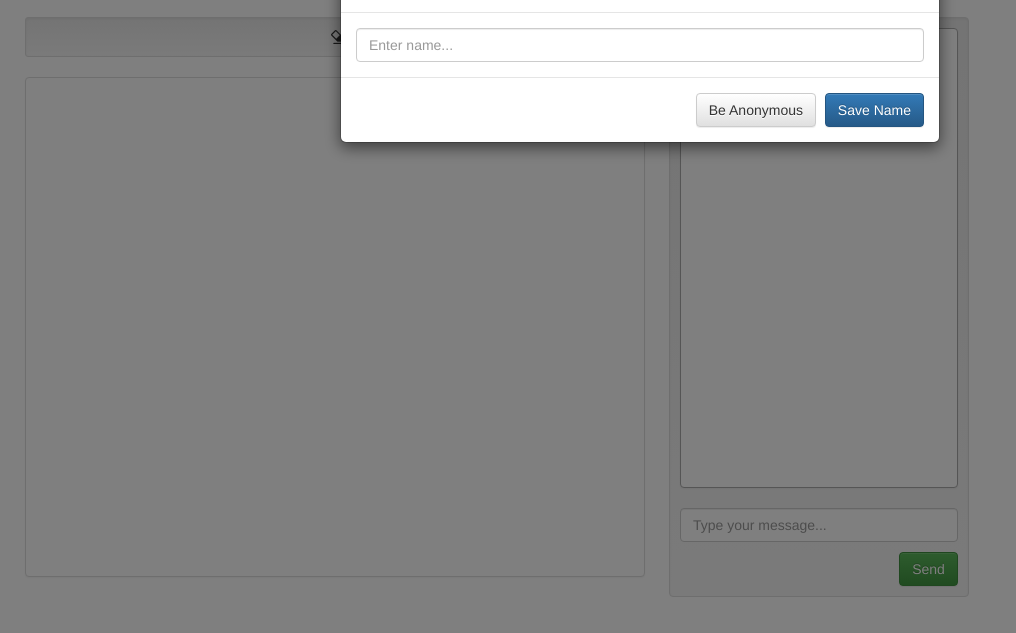
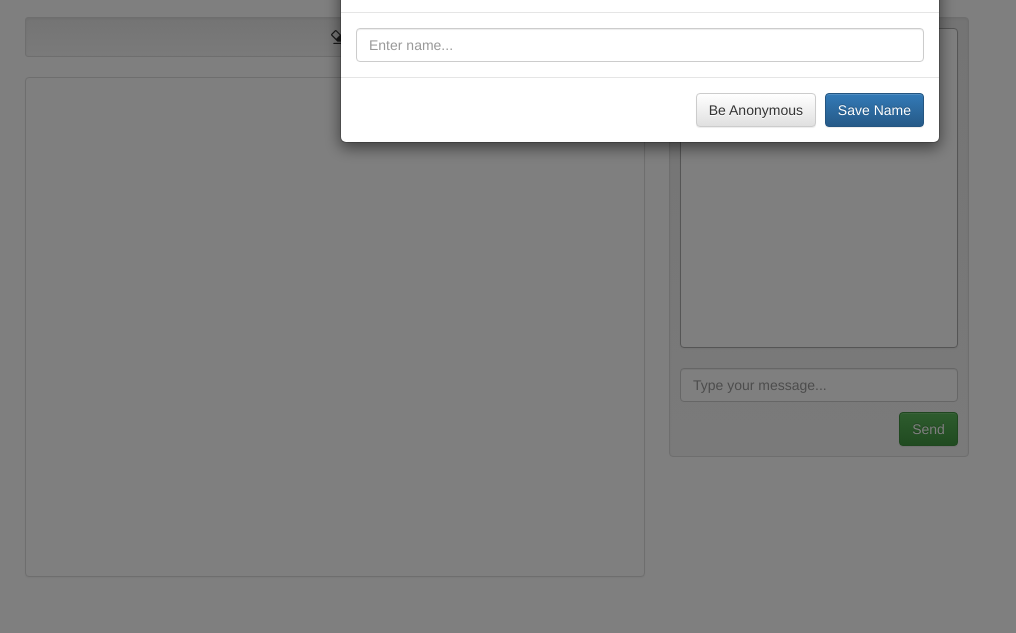
Before and after one commit to RoseTheMarmot/Collaborative-Drawing, a website: page client/index.html in a window 1280 px wide. Shown: the part 75-708 px from the top of the page, without its empty margins (0-1016 px from the left). Drawn offline with nearby package versions, Linux system fonts and the light colour scheme; no server answers.

Commit message:
changed size of message box

```diff
--- a/client/css/style.css
+++ b/client/css/style.css
@@ -25,12 +25,13 @@ canvas {
 	font-weight: lighter;
 	color: #bbb;
 }
-#draw-box, #chat-box{
+#draw-box {
 	min-height: 500px;
 	width: 100%;
 }
 #chat-box{
 	padding: 10px;
+	min-height: 300px;
 	overflow: hidden;
 }
 #chat-box input, #chat-box button{
@@ -43,7 +44,7 @@ canvas {
 	color: #0033CC;
 }
 #messages{
-	height: 460px;
+	height: 320px;
 	width: 100%;
 	padding: 5px;
 	border: 1px solid #aaa;
```
